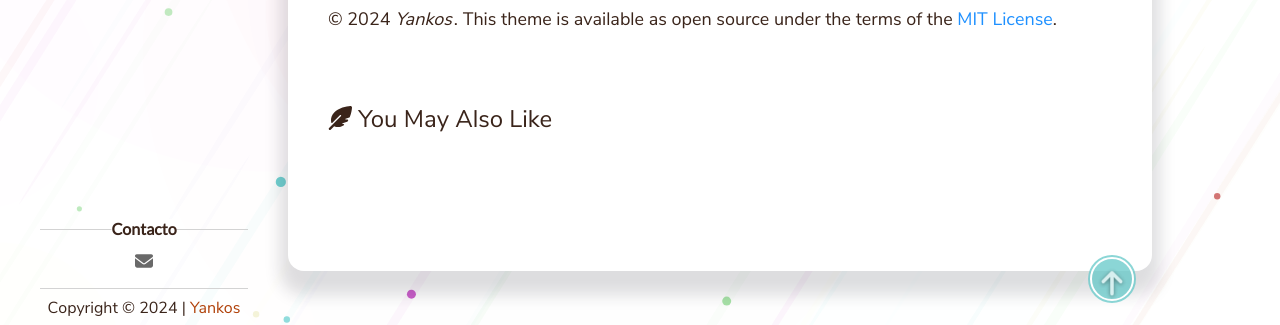
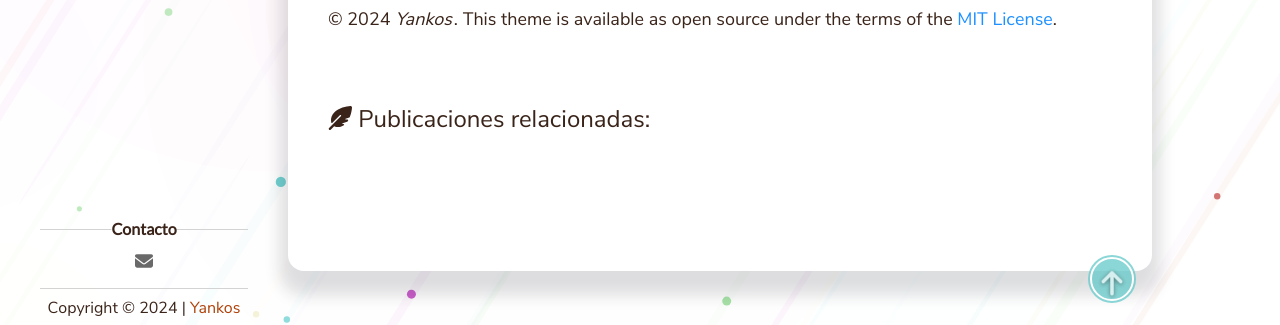
Before and after one commit to jospe-web/jospe-web.github.io, a Jekyll site: the page built from jekyll-theme-satellite-master/README.md, in a window 1280 px wide and 900 px high, scrolled down 8350 px. Shown: the part 565-890 px from the top of the window. Built offline with Jekyll 4.4.1, drawn with Linux system fonts in a browser that asks for light colours; our own code applies the rules of GitHub Pages for plain Markdown files; comment, search, counter and statistics services are not loaded.

Commit message:
Update post.html

```diff
--- a/_includes/post.html
+++ b/_includes/post.html
@@ -55,7 +55,7 @@
     <div id="related-box">
         <span>
             <svg xmlns="http://www.w3.org/2000/svg" viewBox="0 0 512 512"><path d="M278.5 215.6L23 471c-9.4 9.4-9.4 24.6 0 33.9s24.6 9.4 33.9 0l74.8-74.8c7.4 4.6 15.3 8.2 23.8 10.5C200.3 452.8 270 454.5 338 409.4c12.2-8.1 5.8-25.4-8.8-25.4l-16.1 0c-5.1 0-9.2-4.1-9.2-9.2c0-4.1 2.7-7.6 6.5-8.8l97.7-29.3c3.4-1 6.4-3.1 8.4-6.1c4.4-6.4 8.6-12.9 12.6-19.6c6.2-10.3-1.5-23-13.5-23l-38.6 0c-5.1 0-9.2-4.1-9.2-9.2c0-4.1 2.7-7.6 6.5-8.8l80.9-24.3c4.6-1.4 8.4-4.8 10.2-9.3C494.5 163 507.8 86.1 511.9 36.8c.8-9.9-3-19.6-10-26.6s-16.7-10.8-26.6-10C391.5 7 228.5 40.5 137.4 131.6C57.3 211.7 56.7 302.3 71.3 356.4c2.1 7.9 12 9.6 17.8 3.8L253.6 195.8c6.2-6.2 16.4-6.2 22.6 0c5.4 5.4 6.1 13.6 2.2 19.8z"/></svg>
-            You May Also Like
+            Publicaciones relacionadas:
         </span>
         <ul id="related-posts"></ul>
     </div>
```
